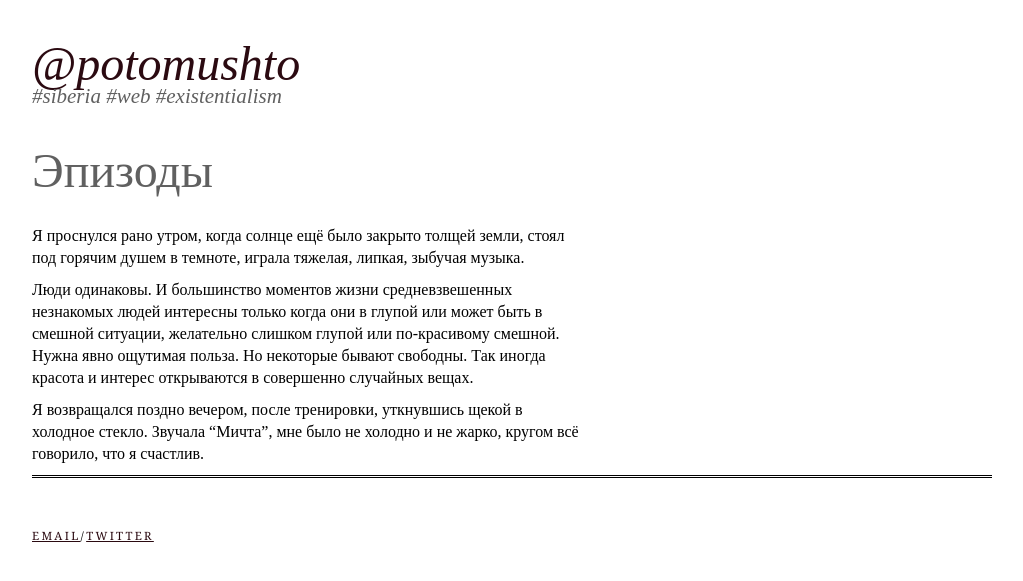
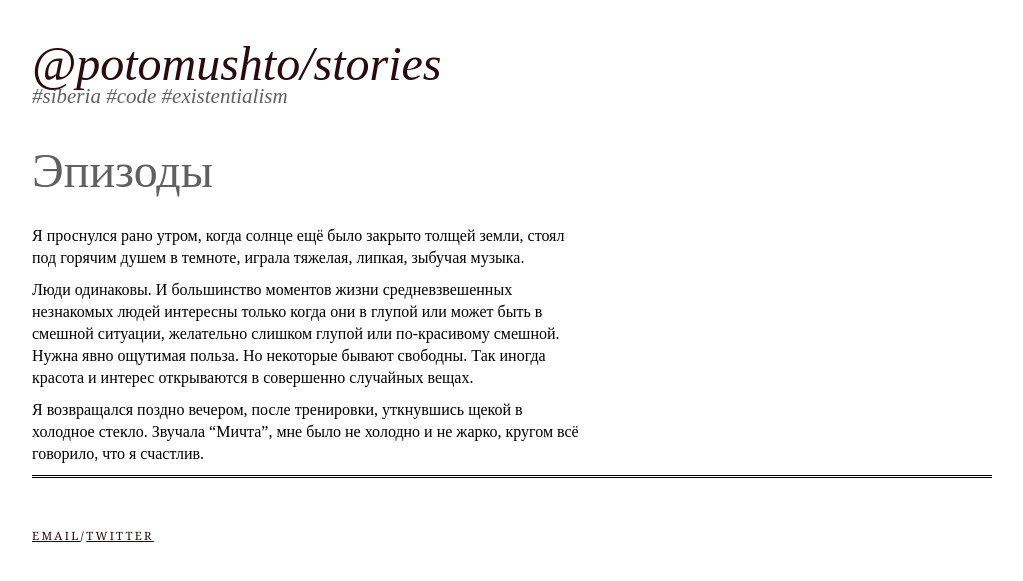
Before and after one commit to ptmt/ptmt.github.com, a Jekyll site: the page built from _posts/2012-02-7-episodes-teaser.md, in a window 1280 px wide. Shown: the top 581 px of the page, without its empty margins (128-1151 px from the left). Built offline with Jekyll 4.4.1, drawn with Linux system fonts in a browser that asks for light colours; Markdown is read by kramdown in place of the engine named in the settings.

Commit message:
Update default.html

```diff
--- a/_layouts/default.html
+++ b/_layouts/default.html
@@ -12,8 +12,8 @@
 <body>
   <header>
       <hgroup>
-          <h1><a href="/" >@potomushto</a></h1>
-          <h2>#siberia #web #existentialism</h2>
+          <h1><a href="/" >@potomushto/stories</a></h1>
+          <h2>#siberia #code #existentialism</h2>
       </hgroup>
   </header>
 
```
